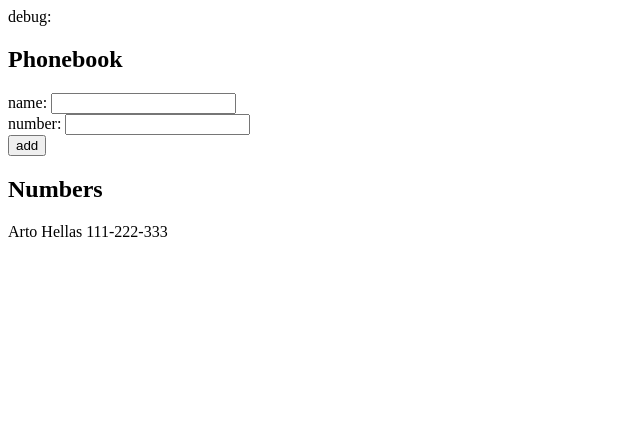
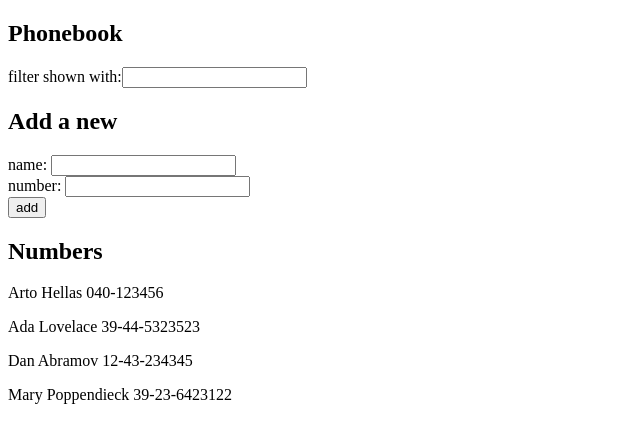
Before and after one commit to Eksezis/FullStackOpen-Zuraw, a React (Vite) app in the folder part2b/: page / in a window 1280 px wide. Shown: the top 442 px of the page, without its empty margins (0-640 px from the left). Built offline with nearby package versions, Linux system fonts and the light colour scheme.

Commit message:
Ex2 part2.9

```diff
--- a/part2b/src/App.jsx
+++ b/part2b/src/App.jsx
@@ -2,10 +2,14 @@
 
 const App = () => {
   const [persons, setPersons] = useState([
-    { name: 'Arto Hellas', number: '111-222-333' }
+    { name: 'Arto Hellas', number: '040-123456', id: 1 },
+    { name: 'Ada Lovelace', number: '39-44-5323523', id: 2 },
+    { name: 'Dan Abramov', number: '12-43-234345', id: 3 },
+    { name: 'Mary Poppendieck', number: '39-23-6423122', id: 4 }
   ])
   const [newName, setNewName] = useState('')
   const [newNumber, setNewNumber] = useState('')
+  const [search, setSearch] = useState('')
 
   const SubmitChange = (event) => {
     event.preventDefault()
@@ -30,14 +34,27 @@
     setNewNumber(event.target.value)
   }
 
-  const personList = persons.map(person => (
-    <p>{person.name} {person.number}</p>
+  const SearchChange = (event) => {
+    setSearch(event.target.value)
+  }
+
+  const filteredPersons = persons.filter(person =>
+    person.name.toLowerCase().includes(search.toLowerCase())
+  )
+
+  const personList = filteredPersons.map(person => (
+    <p key={person.id}>{person.name} {person.number}</p>
   ))
 
   return (
     <div>
-      <div>debug: {newName}</div>
       <h2>Phonebook</h2>
+      <form>
+        <div>filter shown with:
+          <input value={search} onChange={SearchChange} />
+        </div>
+      </form>
+      <h2>Add a new</h2>
       <form onSubmit={SubmitChange}>
           <div>name: <input value={newName} onChange={ChangeName} /></div>
           <div>number: <input value={newNumber} onChange={ChangeNumber} /></div>
```
